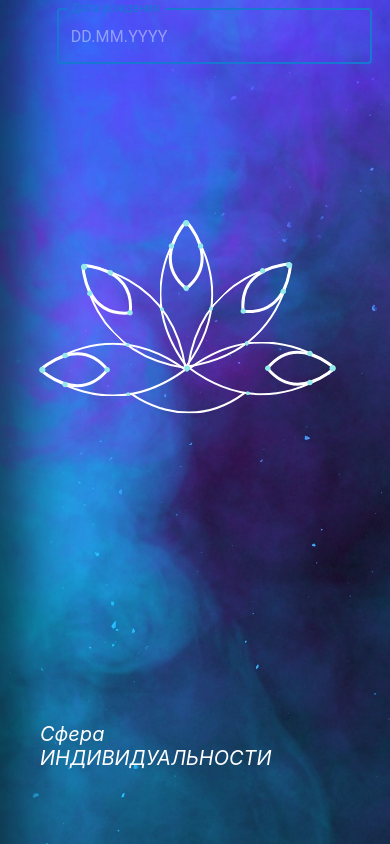
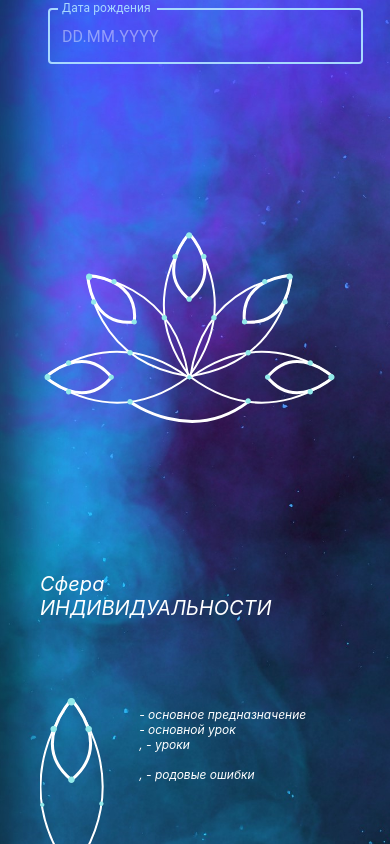
Before and after one commit to XRafe/calculator, a React (Create React App) app: page / in a window 390 px wide. Shown: the top 844 px of the page. Built offline with nearby package versions, Linux system fonts and the light colour scheme.

Commit message:
#3 final

```diff
--- a/src/App.css
+++ b/src/App.css
@@ -6,15 +6,6 @@
   overflow: hidden;
   justify-items: left;
 
-}
-
-.App-list-line {
-  position: relative;
-  right: 1210px;
-  top: 835px;
-
-  width: 480px;
-  height: 920px;
 }
 
 .App-text-lower-style {
@@ -39,57 +30,19 @@
 
 .App-list-container {
   margin-left: 40px;
-  margin-top: -200px;
+  margin-top: -100px;
   display: flex;
   align-items: baseline;
   color: white;
   font-size: 25px;
 }
 
-.App-one-list {
-  rotate: 270deg;
-  position: relative;
-  left: 140px;
-  top: 95px;
-  width: 300px;
-  height: 600px;
-}
-
-
-.App-two-list {
-  rotate: 315deg;
-  position: relative;
-  left: -60px;
-  top: -5px;
-  width: 300px;
-  height: 600px;
-}
 
 .App-three-list {
   position: relative;
-  left: -219px;
-  top: -5px;
-  width: 300px;
-  height: 600px;
-}
-
-.App-four-list {
-  rotate: 45deg;
-  position: relative;
-  left: -419px;
-  top: 95px;
-  width: 300px;
-  height: 600px;
-}
-
-
-.App-five-list {
-  rotate: 90deg;
-  position: relative;
-  left: -719px;
-  top: 236px;
-  width: 300px;
-  height: 600px;
+  top: 200px;
+  width: 1150px;
+  height: 750px;
 }
 
 .App-other-list {
@@ -170,8 +123,8 @@
 
 .App-general-label1 {
   position: relative;
-  bottom: 150px;
-  right: 1990px;
+  bottom: 120px;
+  right: 1100px;
   width: 30px;
   text-align: center;
   font-size: 35px;
@@ -179,56 +132,56 @@
 
 .App-general-label2 {
   position: relative;
-  bottom: 200px;
-  right: 1950px;
+  bottom: 180px;
+  right: 1030px;
   width: 30px;
   text-align: center;
 }
 
 .App-general-label3 {
   position: relative;
-  bottom: 50px;
-  right: 1980px;
+  bottom: 30px;
+  right: 1060px;
   width: 30px;
   text-align: center;
 }
 
 .App-general-label4 {
   position: relative;
-  bottom: 130px;
-  right: 1835px;
+  bottom: 110px;
+  right: 935px;
   width: 30px;
   text-align: center;
 }
 
 .App-general-label5 {
   position: relative;
-  bottom: 230px;
-  right: 1890px;
+  bottom: 210px;
+  right: 1000px;
   width: 30px;
   text-align: center;
 }
 
 .App-general-label6 {
   position: relative;
-  bottom: 280px;
-  right: 1830px;
+  bottom: 250px;
+  right: 930px;
   width: 30px;
   text-align: center;
 }
 
 .App-general-label7 {
   position: relative;
-  bottom: 340px;
-  right: 2040px;
+  bottom: 320px;
+  right: 1130px;
   width: 30px;
   text-align: center;
 }
 
 .App-general-label8 {
   position: relative;
-  bottom: 450px;
-  right: 2080px;
+  bottom: 430px;
+  right: 1180px;
   width: 30px;
   text-align: center;
   font-size: 35px;
@@ -236,40 +189,40 @@
 
 .App-general-label9 {
   position: relative;
-  bottom: 440px;
-  right: 1980px;
+  bottom: 420px;
+  right: 1090px;
   width: 30px;
   text-align: center;
 }
 
 .App-general-label10 {
   position: relative;
-  bottom: 370px;
-  right: 1905px;
+  bottom: 345px;
+  right: 1005px;
   width: 30px;
   text-align: center;
 }
 
 .App-general-label11 {
   position: relative;
-  bottom: 500px;
-  right: 1910px;
+  bottom: 490px;
+  right: 1000px;
   width: 30px;
   text-align: center;
 }
 
 .App-general-label12 {
   position: relative;
-  bottom: 500px;
-  right: 1795px;
+  bottom: 490px;
+  right: 910px;
   width: 30px;
   text-align: center;
 }
 
 .App-general-label13 {
   position: relative;
-  bottom: 585px;
-  right: 1900px;
+  bottom: 570px;
+  right: 1005px;
   width: 30px;
   text-align: center;
   font-size: 35px;
@@ -277,32 +230,32 @@
 
 .App-general-label14 {
   position: relative;
-  bottom: 340px;
-  right: 1930px;
+  bottom: 310px;
+  right: 1030px;
   width: 30px;
   text-align: center;
 }
 
 .App-general-label15 {
   position: relative;
-  bottom: 375px;
-  right: 1855px;
+  bottom: 350px;
+  right: 955px;
   width: 30px;
   text-align: center;
 }
 
 .App-general-label16 {
   position: relative;
-  bottom: 440px;
-  right: 1780px;
+  bottom: 425px;
+  right: 870px;
   width: 30px;
   text-align: center;
 }
 
 .App-general-label17 {
   position: relative;
-  bottom: 460px;
-  right: 1700px;
+  bottom: 430px;
+  right: 790px;
   width: 30px;
   text-align: center;
   font-size: 35px;
@@ -310,48 +263,48 @@
 
 .App-general-label18 {
   position: relative;
-  bottom: 350px;
-  right: 1730px;
+  bottom: 330px;
+  right: 830px;
   width: 30px;
   text-align: center;
 }
 
 .App-general-label19 {
   position: relative;
-  bottom: 275px;
-  right: 1930px;
+  bottom: 255px;
+  right: 1030px;
   width: 30px;
   text-align: center;
 }
 
 .App-general-label20 {
   position: relative;
-  bottom: 230px;
-  right: 1860px;
+  bottom: 210px;
+  right: 970px;
   width: 30px;
   text-align: center;
 }
 
 .App-general-label21 {
   position: relative;
-  bottom: 125px;
-  right: 1930px;
+  bottom: 110px;
+  right: 1030px;
   width: 30px;
   text-align: center;
 }
 
 .App-general-label22 {
   position: relative;
-  bottom: 200px;
-  right: 1780px;
+  bottom: 180px;
+  right: 900px;
   width: 30px;
   text-align: center;
 }
 
 .App-general-label23 {
   position: relative;
-  bottom: 150px;
-  right: 1740px;
+  bottom: 120px;
+  right: 840px;
   width: 30px;
   text-align: center;
   font-size: 35px;
@@ -359,16 +312,16 @@
 
 .App-general-label24 {
   position: relative;
-  bottom: 55px;
-  right: 1840px;
+  bottom: 30px;
+  right: 960px;
   width: 30px;
   text-align: center;
 }
 
 .App-general-label25 {
   position: relative;
-  top: 30px;
-  right: 2260px;
+  top: 50px;
+  right: 1350px;
   width: 30px;
   text-align: center;
 }
@@ -377,8 +330,8 @@
   width: 200px;
   text-align: center;
   position: relative;
-  bottom: 70px;
-  right: 2370px;
+  bottom: 40px;
+  right: 1480px;
   font-size: 35px;
 }
 
@@ -398,169 +351,147 @@
   .App-date-picker {
     margin-left: 3%;
   }
-  .App-one-list {
-    width: 100px;
+
+  .App-three-list {
+    width: 350px;
     height: 250px;
-    top: 99px;
-    left: 70px;
+    top: 260px;
+    left: 0;
   }
-  .App-two-list {
-    width: 100px;
-    height: 250px;
-    top: 65px;
-    left: 3px;
-  }
-  .App-three-list {
-    width: 100px;
-    height: 250px;
-    top: 64px;
-    left: -50px;
-  }
-  .App-four-list {
-    width: 100px;
-    height: 250px;
-    top: 97px;
-    left: -116px;
-  }
-  .App-five-list {
-    width: 100px;
-    height: 250px;
-    top: 145px;
-    left: -215px;
-  }
+
   .App-general-label1 {
-    bottom: -5px;
-    right: 660px;
+    top: 160px;
+    right: 365px;
     font-size: 18px;
   }
 
   .App-general-label2 {
-    bottom: 25px;
-    right: 655px;
+    top: 130px;
+    right: 360px;
   }
 
   .App-general-label3 {
-    top: 35px;
-    right: 685px;
+    top: 190px;
+    right: 390px;
   }
 
   .App-general-label4 {
-    top: 2px;
-    right: 660px;
+    top: 157px;
+    right: 365px;
   }
 
   .App-general-label5 {
-    bottom: 30px;
-    right: 700px;
+    top: 125px;
+    right: 410px;
   }
 
   .App-general-label6 {
-    bottom: 50px;
-    right: 700px;
+    top: 115px;
+    right: 405px;
   }
 
   .App-general-label7 {
-    bottom: 70px;
-    right: 790px;
+    top: 90px;
+    right: 490px;
   }
 
   .App-general-label8 {
-    bottom: 110px;
-    right: 825px;
+    top: 45px;
+    right: 525px;
     font-size: 18px;
   }
 
   .App-general-label9 {
-    bottom: 108px;
-    right: 815px;
+    top: 55px;
+    right: 515px;
   }
 
   .App-general-label10 {
-    bottom: 90px;
-    right: 810px;
+    top: 75px;
+    right: 510px;
   }
 
   .App-general-label11 {
-    bottom: 125px;
-    right: 830px;
+    top: 35px;
+    right: 530px;
   }
 
   .App-general-label12 {
-    bottom: 128px;
-    right: 806px;
+    top: 35px;
+    right: 513px;
   }
 
   .App-general-label13 {
-    bottom: 160px;
-    right: 860px;
+    bottom: 0;
+    right: 565px;
     font-size: 18px;
   }
 
   .App-general-label14 {
-    bottom: 65px;
-    right: 893px;
+    top: 95px;
+    right: 595px;
   }
 
   .App-general-label15 {
-    bottom: 85px;
-    right: 887px;
+    top: 75px;
+    right: 592px;
   }
 
   .App-general-label16 {
-    bottom: 108px;
-    right: 880px;
+    top: 50px;
+    right: 585px;
   }
 
   .App-general-label17 {
-    bottom: 110px;
-    right: 865px;
+    top: 50px;
+    right: 575px;
     font-size: 18px;
   }
 
   .App-general-label18 {
-    bottom: 75px;
-    right: 900px;
+    top: 85px;
+    right: 610px;
   }
 
   .App-general-label19 {
-    bottom: 45px;
-    right: 995px;
+    top: 110px;
+    right: 700px;
   }
 
   .App-general-label20 {
-    bottom: 35px;
-    right: 980px;
+    top: 125px;
+    right: 693px;
   }
 
   .App-general-label21 {
-    top: 1px;
-    right: 1035px;
+    top: 155px;
+    right: 740px;
   }
 
   .App-general-label22 {
-    bottom: 25px;
-    right: 1005px;
+    top: 130px;
+    right: 710px;
   }
 
   .App-general-label23 {
-    top: 5px;
-    right: 995px;
+    top: 160px;
+    right: 712px;
     font-size: 18px;
   }
 
   .App-general-label24 {
-    top: 25px;
-    right: 1065px;
+    top: 185px;
+    right: 770px;
   }
 
   .App-general-label25 {
-    top: 60px;
-    right: 1220px;
+    top: 215px;
+    right: 925px;
   }
 
   .App-general-combo-label {
-    top: 25px;
-    right: 1335px;
+    top: 185px;
+    right: 1040px;
     font-size: 14px;
   }
 
@@ -639,6 +570,6 @@
     grid-template-columns: 8% 20%;
   }
   .App-list-container {
-    margin-left: 10px;
+    margin-left: 30px;
   }
 }
--- a/src/App.js
+++ b/src/App.js
@@ -1,10 +1,12 @@
 import './App.css';
-import {Box} from "@mui/material";
+import {Box, ThemeProvider} from "@mui/material";
 import {useState} from "react";
 import { ReactComponent as Element } from './element.svg';
-import { ReactComponent as ListLine } from './line.svg';
+import { ReactComponent as ContainerList } from './container-list.svg';
 import {DateField, LocalizationProvider} from "@mui/x-date-pickers";
 import {AdapterDayjs} from "@mui/x-date-pickers/AdapterDayjs";
+import { createTheme } from '@mui/material/styles';
+
 
 function App() {
 
@@ -40,7 +42,7 @@ function App() {
 
     function getDataToFields(e) {
         if (document.getElementById('dateField') != null)
-            if (document.getElementById('dateField').ariaInvalid == 'true')
+            if (document.getElementById('dateField').ariaInvalid === 'true')
                 return;
 
         let tempNum8 = firstRule(parseInt(e.target.value.split('.')[0]));
@@ -144,24 +146,8 @@ function App() {
                 </div>
 
                 <div className="App-list-container">
-                    <svg viewBox="0 0 550 1000" className="App-one-list">
-                        <Element />
-                        </svg>
-                    <svg viewBox="0 0 550 1000" className="App-two-list">
-                        <Element />
-                    </svg>
-                    <svg viewBox="0 0 550 1000" className="App-three-list">
-                        <Element />
-                    </svg>
-                    <svg viewBox="0 0 550 1000" className="App-four-list">
-                        <Element />
-                    </svg>
-                    <svg viewBox="0 0 550 1000" className="App-five-list">
-                        <Element />
-                    </svg>
-
-                    <svg viewBox="0 0 550 1000" className="App-list-line">
-                        <ListLine />
+                    <svg viewBox="0 0 1800 1400" className="App-three-list">
+                        <ContainerList />
                     </svg>
 
                     <div className="App-general-label1">{num1}</div>
@@ -385,8 +371,18 @@ function App() {
 }
 
 function datePicker() {
+
+    const theme = createTheme({
+        palette: {
+            primary: {
+                main: '#a8d8ff'
+            }
+        },
+    });
+
     return (
         <div className="App-date-picker">
+            <ThemeProvider theme={theme}>
                 <LocalizationProvider dateAdapter={AdapterDayjs}>
                     <DateField
                         sx={{
@@ -396,12 +392,14 @@ function datePicker() {
                         id="dateField"
                         label="Дата рождения"
                         format="DD.MM.YYYY"
+                        color="primary"
                         focused
                         InputLabelProps={{
                             shrink: true
                         }}
                     />
                 </LocalizationProvider>
+            </ThemeProvider>
         </div>
     )
 }
```
Also changed, not shown: src/container-list.svg (added). Lines whose indentation alone changed are shown as unchanged.
